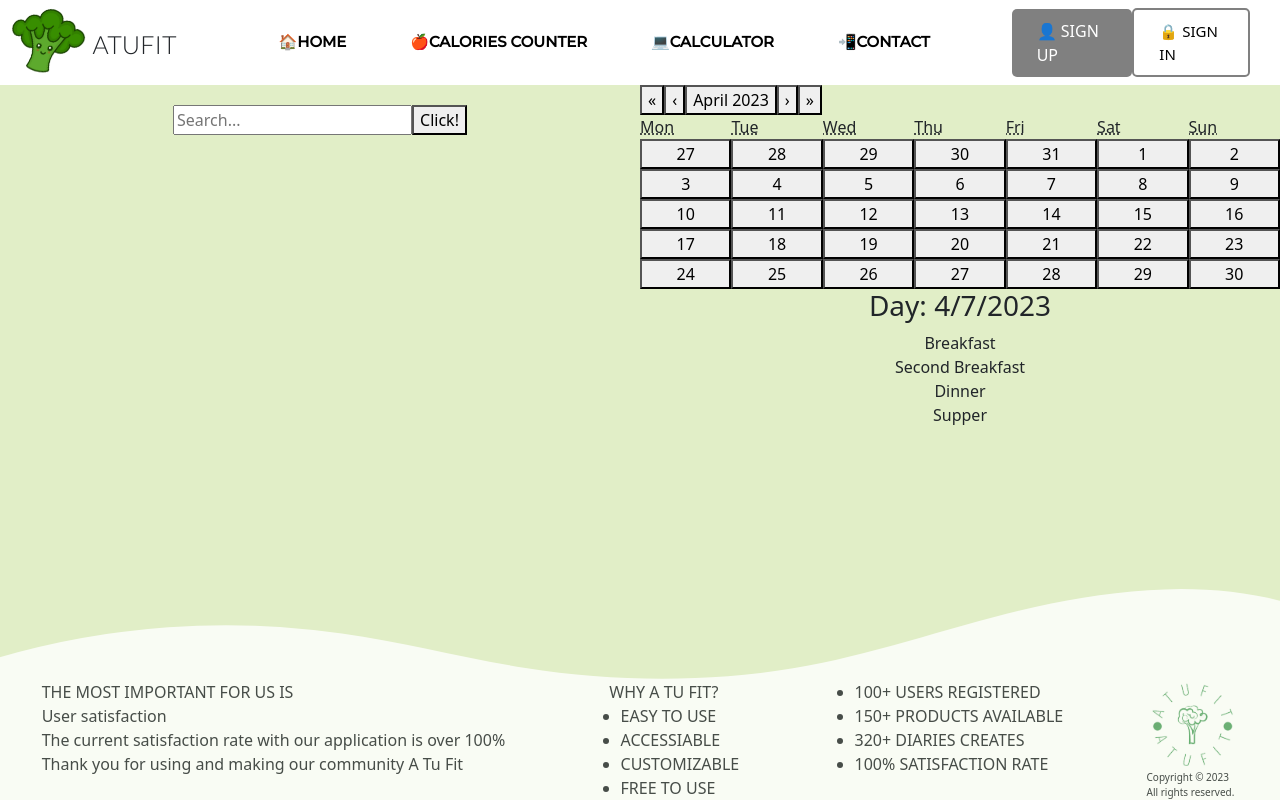
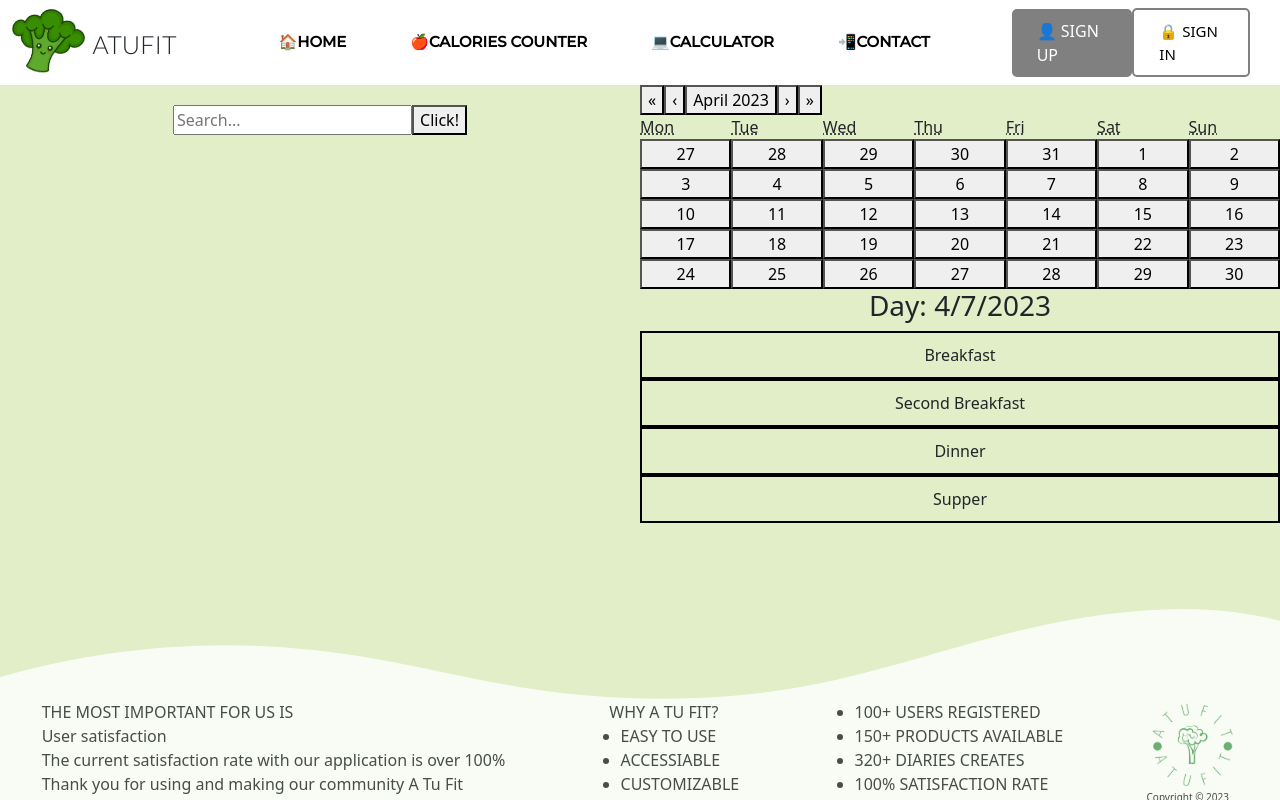
Before and after one commit to PatrycjaBochnak/ATuFit, a React (Create React App) app: page /caloriesCounter in a window 1280 px wide. Built offline with nearby package versions, Linux system fonts and the light colour scheme.

Commit message:
adding style

```diff
--- a/src/components/listResult.js
+++ b/src/components/listResult.js
@@ -2,6 +2,7 @@ import React from "react";
 
 function ListResult(props) {
   return (
+    <>
       <div className="breakfastResults">
         <span>Breakfast</span>
         {props.list && props.list.breakfast && props.list.breakfast.length > 0
@@ -17,7 +18,8 @@ function ListResult(props) {
               );
             })
           : ""}
-      <div>
+      </div>
+      <div className="secondBreakfastResults">
         <span>Second Breakfast</span>
         {props.list && props.list.secondBreakfast && props.list.secondBreakfast.length > 0
           ? props.list.secondBreakfast.map((product) => {
@@ -33,7 +35,7 @@ function ListResult(props) {
             })
           : ""}
       </div>
-      <div>
+      <div className="dinnerResults">
         <span>Dinner</span>
         {props.list && props.list.dinner && props.list.dinner.length > 0
           ? props.list.dinner.map((product) => {
@@ -49,7 +51,7 @@ function ListResult(props) {
             })
           : ""}
       </div>
-      <div>
+      <div className="supperResults">
         <span>Supper</span>
         {props.list && props.list.supper && props.list.supper.length > 0
           ? props.list.supper.map((product) => {
@@ -65,7 +67,7 @@ function ListResult(props) {
             })
           : ""}
       </div>
-    </div>
+      </>
   );
 }
 
--- a/src/styles/_app.scss
+++ b/src/styles/_app.scss
@@ -82,7 +82,7 @@ body, #root{
 .footer {
   font-size: 20px;
   position: fixed;
-  height: 120px;
+  height: 100px;
   left: 0;
   bottom: 0;
   width: 100%;
@@ -98,7 +98,7 @@ body, #root{
   bottom: 0;
   background-color: white;
   opacity: 0.8;
-  height: 120px;
+  height: 100px;
   width: 100%;
   bottom: 0;
   justify-content: space-around;
--- a/src/styles/_caloriesCounter.scss
+++ b/src/styles/_caloriesCounter.scss
@@ -14,25 +14,6 @@
   display: flex !important;
   justify-content: center !important;
 }
-.carousel {
-  flex: 1 1 auto;
-  height: 79vh;
-  padding: 20px;
-  width: 50%;
-  bottom: 10px;
-  background-color: #e1eec7;
-}
-.carousel-root {
-  display: flex;
-  flex: 1 1 auto;
-  margin-top: 10px;
-  display: flex;
-  width: 50%;
-}
-.carousel-status {
-  flex: 1 1 auto;
-  display: none;
-}
 .results {
   flex: 1 1 auto;
   display: flex;
@@ -48,7 +29,7 @@
 .custom-shape-divider-bottom-1680550907 {
   position: fixed;
   left: 0;
-  bottom: 120px;
+  bottom: 100px;
   opacity: 0.8;
   left: 0;
   width: 100%;
@@ -83,6 +64,29 @@
   align-items: center;
 }
 .breakfastResults {
+  padding: 10px;
+  border: 2px solid black;
+  display: flex;
+  flex-flow: column;
+  align-items: center;
+}
+.secondBreakfastResults {
+  padding: 10px;
+  border: 2px solid black;
+  display: flex;
+  flex-flow: column;
+  align-items: center;
+}
+.dinnerResults {
+  padding: 10px;
+  border: 2px solid black;
+  display: flex;
+  flex-flow: column;
+  align-items: center;
+}
+.supperResults {
+  padding: 10px;
+  border: 2px solid black;
   display: flex;
   flex-flow: column;
   align-items: center;
```
